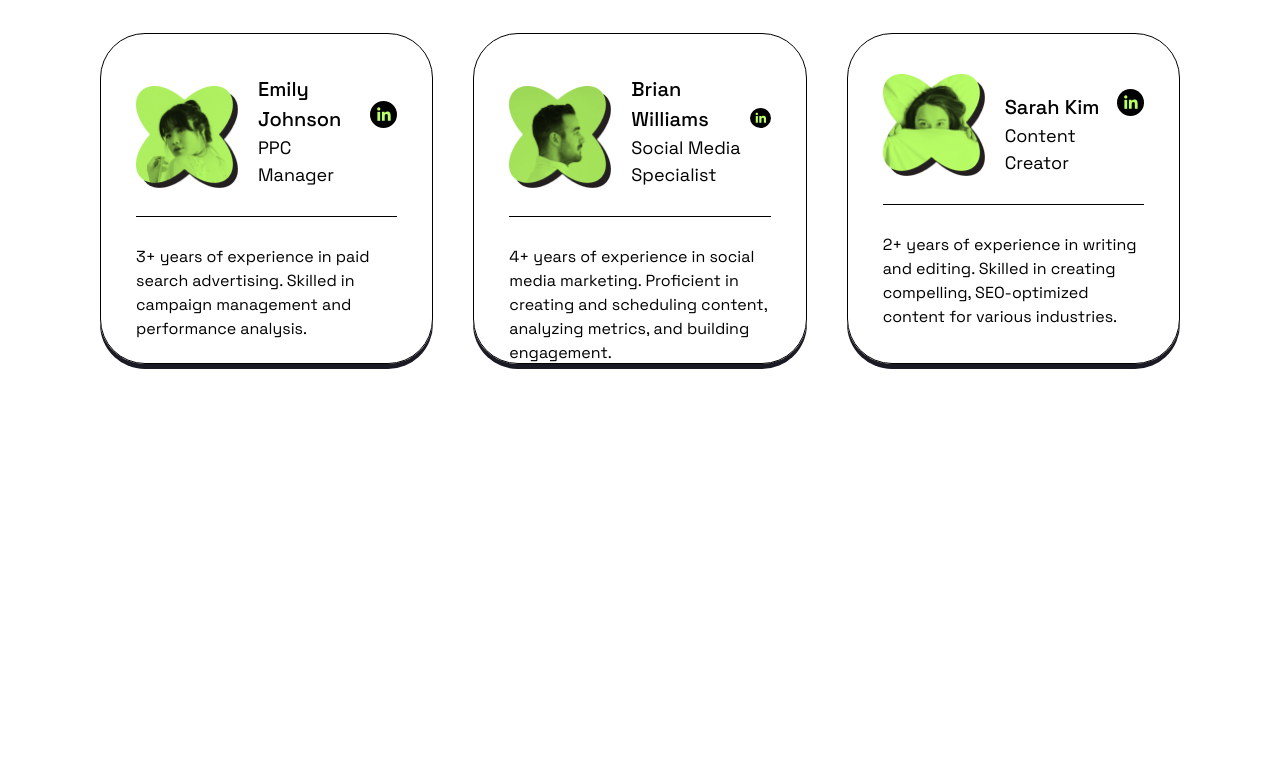
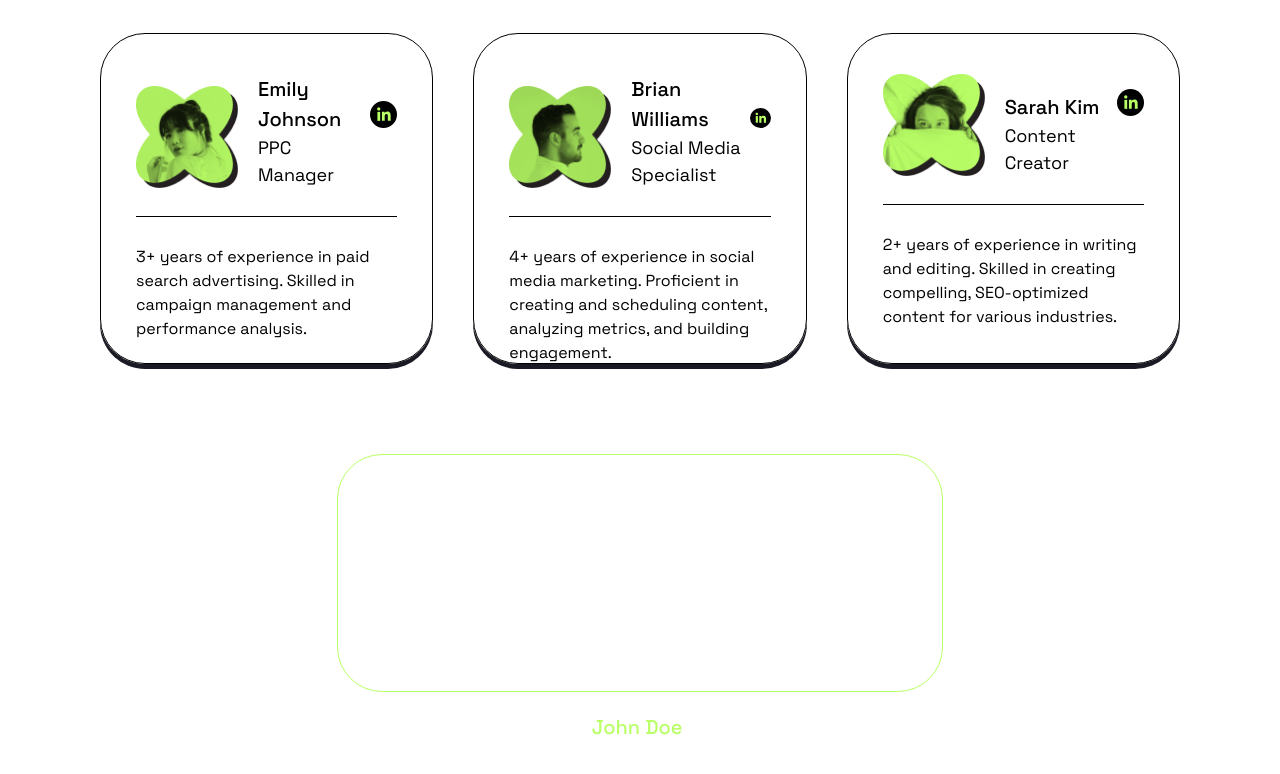
Before and after one commit to xsalles/tailwind-landpage, a React (Vite) app: page / in a window 1280 px wide. Shown: the part 5231-6005 px from the top of the page. Before the commit the page ends 5655 px from the top, so only its background shows below. Built offline with nearby package versions, Linux system fonts and the light colour scheme.

Commit message:
feat: created the component comment

```diff
--- /dev/null
+++ b/src/components/Comment/index.tsx
@@ -0,0 +1,16 @@
+import { CommentProps } from "../../interfaces";
+
+export default function Comment({ comment, client, position }: CommentProps) {
+  return (
+    <div className="flex flex-col gap-5 items-center justify-center">
+      <div className="w-[606px] h-[237.95px] border-1 border-[#B9FF66] bg-transparent rounded-[45px] flex !p-12">
+        <p className="text-white text-[18px]">{comment}</p>
+      </div>
+
+      <div className="flex-col flex h-auto">
+        <h4 className="font-medium text-[20px] text-[#B9FF66]">{client}</h4>
+        <p className="font-medium text-[20px] text-white">{position}</p>
+      </div>
+    </div>
+  );
+}
--- a/src/interfaces/index.ts
+++ b/src/interfaces/index.ts
@@ -31,3 +31,9 @@ export interface CardTeamProps {
     name: string;
     position: string;
 }
+
+export interface CommentProps {
+    comment: string;
+    client: string;
+    position: string;
+}
--- a/src/pages/landpage.tsx
+++ b/src/pages/landpage.tsx
@@ -1,4 +1,5 @@
 import "../../tailwind.css";
+import Comment from "../components/Comment";
 import CaseStudiesSection from "../sections/caseStudies";
 import CompanySection from "../sections/company";
 import HeroSection from "../sections/hero";
@@ -17,6 +18,7 @@ export default function Landpage() {
       <CaseStudiesSection />
       <ProcessSection />
       <TeamSection />
+      <Comment comment="This is a comment" client="John Doe" position="Developer"/>
     </main>
   );
 }
```
